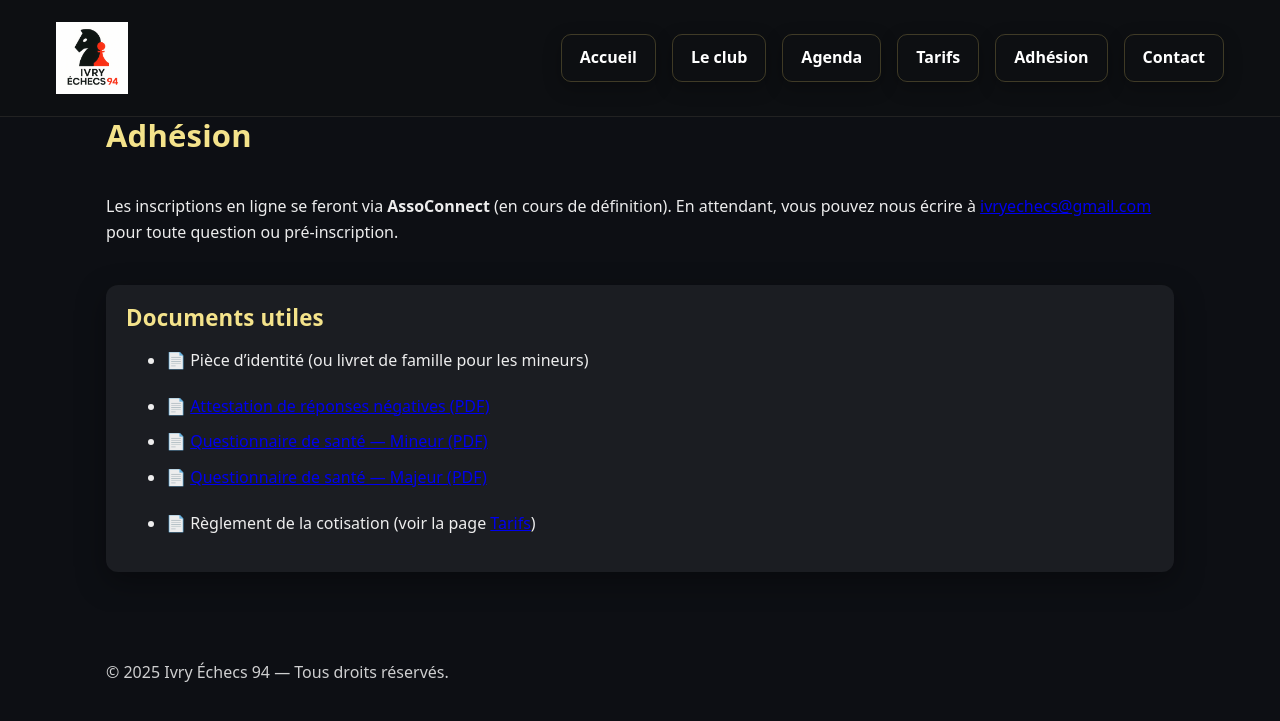
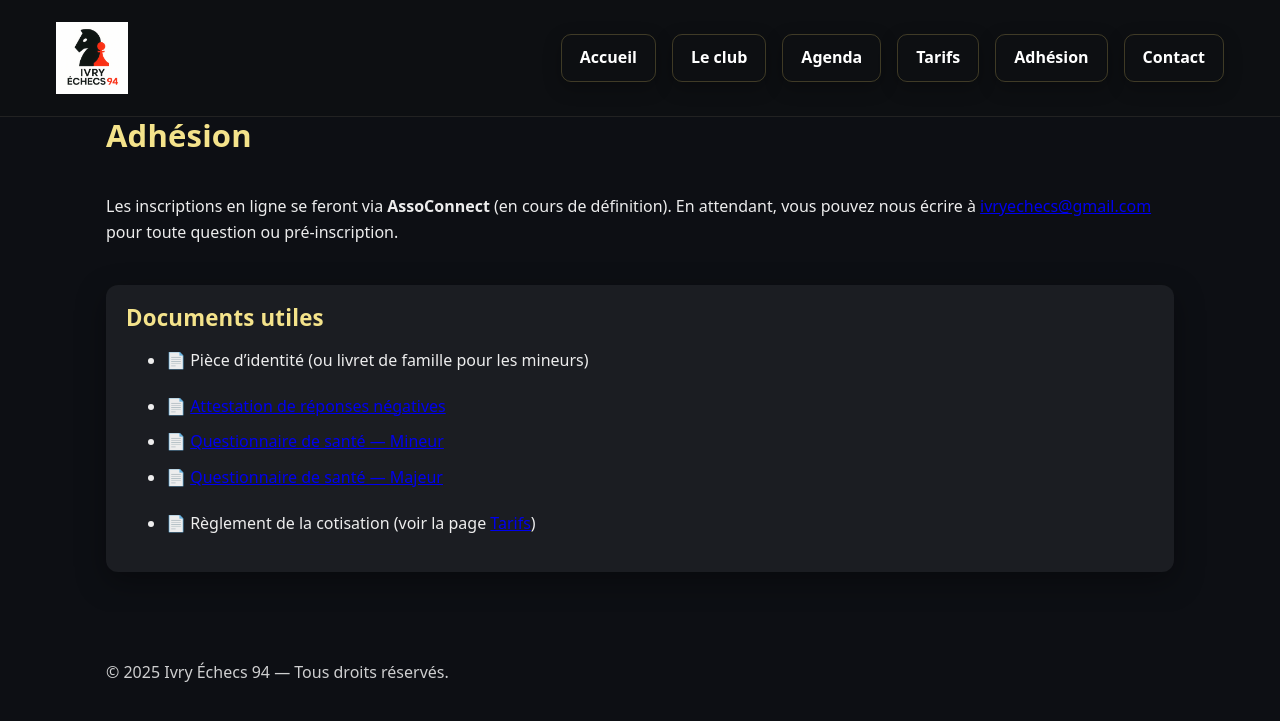
Before and after one commit to Nelwyn64/ivry-echecs-94, a Jekyll site: the page built from adhesion.html, in a window 1280 px wide. Shown: the top 721 px of the page. Built offline with Jekyll 4.4.1, drawn with Linux system fonts in a browser that asks for light colours.

Commit message:
Update Pages du site “adhesion”

```diff
--- a/adhesion.html
+++ b/adhesion.html
@@ -20,9 +20,9 @@
   <h3>Documents utiles</h3>
   <ul>
     <li>📄 Pièce d’identité (ou livret de famille pour les mineurs)</li>
-    <p style="margin:20px 0;"></p><li>📄 <a href="/assets/uploads/attestation_negative.pdf" target="_blank">Attestation de réponses négatives (PDF)</a></li>
-    <p style="margin:10px 0;"></p><li>📄 <a href="/assets/uploads/questionnaire_mineur.pdf" target="_blank">Questionnaire de santé — Mineur (PDF)</a></li>
-    <p style="margin:10px 0;"></p><li>📄 <a href="/assets/uploads/questionnaire_majeur.pdf" target="_blank">Questionnaire de santé — Majeur (PDF)</a></li>
+    <p style="margin:20px 0;"></p><li>📄 <a href="/assets/uploads/attestation_negative.pdf" target="_blank">Attestation de réponses négatives </a></li>
+    <p style="margin:10px 0;"></p><li>📄 <a href="/assets/uploads/questionnaire_mineur.pdf" target="_blank">Questionnaire de santé — Mineur </a></li>
+    <p style="margin:10px 0;"></p><li>📄 <a href="/assets/uploads/questionnaire_majeur.pdf" target="_blank">Questionnaire de santé — Majeur </a></li>
     <p style="margin:20px 0;"></p><li>📄 Règlement de la cotisation (voir la page <a href="/tarifs/">Tarifs</a>)</li>
   </ul>
 </div>
```
